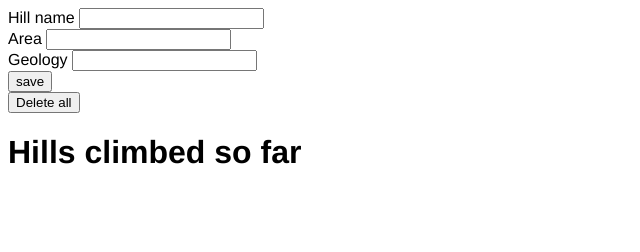
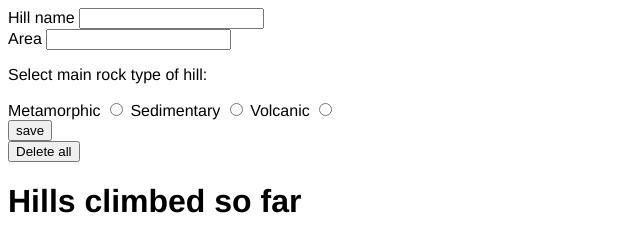
Before and after one commit to kernsary/dom, a website: page index.html in a window 1280 px wide. Shown: the whole page, without its empty margins (0-640 px from the left). Drawn offline with Linux system fonts and the light colour scheme.

Commit message:
geology input changed to radio buttons

```diff
--- a/index.html
+++ b/index.html
@@ -19,10 +19,17 @@
       <input type="text" id="area" required>
     </div>
 
+    <p>Select main rock type of hill:</p>
+
     <div class="form-el">
-      <label for="geology">Geology</label>
-      <input type="text" id="geology">
+      <label for="metamorpic">Metamorphic</label>
+      <input type="radio" name="geology" id="metamorphic" value="Metamorphic">
+      <label for="sedimentary">Sedimentary</label>
+      <input type="radio" name="geology" id="sedimentary" value="Sedimentary">
+      <label for="volcanic">Volcanic</label>
+      <input type="radio" name="geology" id="volcanic" value="Volcanic">
     </div>
+
   </div>
   <input type="submit" value="save">
 </form>
```
